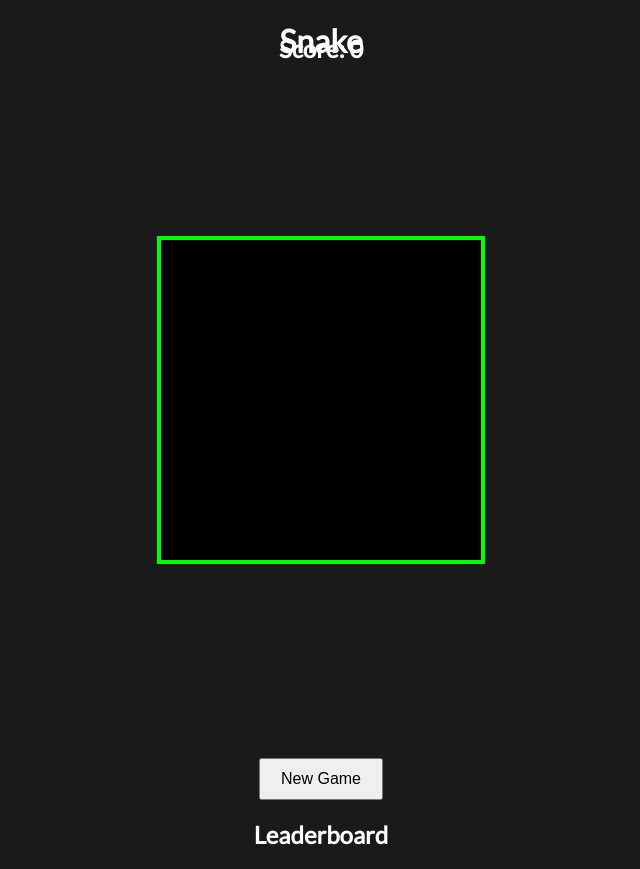
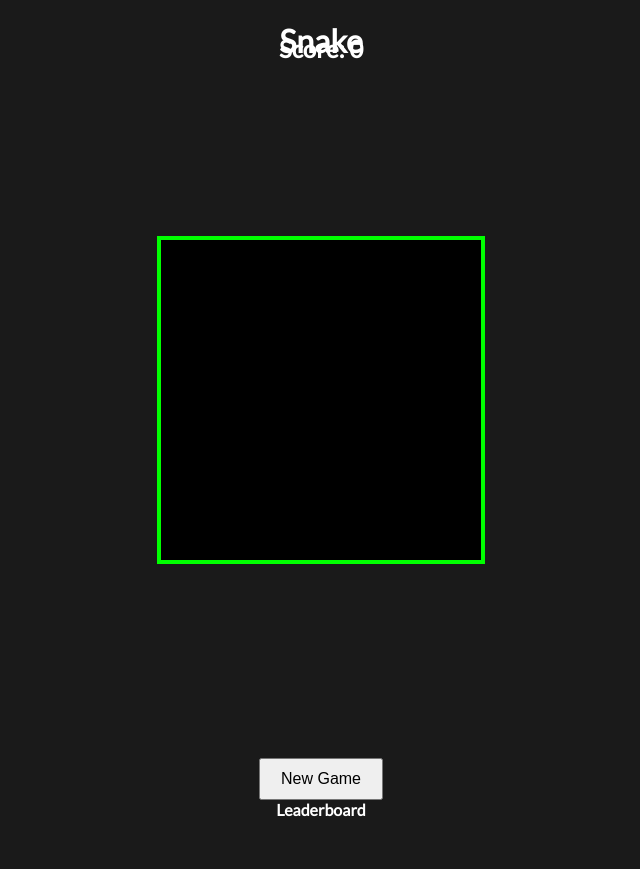
Before and after one commit to MehKoiter/snake-game, a website with bundled scripts: page index.html in a window 1280 px wide. Shown: the whole page, without its empty margins (319-959 px from the left). After the commit the page ends 819 px from the top, so only its background shows below. Built offline with nearby package versions, Linux system fonts and the light colour scheme; no server answers.

Commit message:
adjust html for leaderboard header

```diff
--- a/index.html
+++ b/index.html
@@ -17,9 +17,11 @@
         <button id="newGameButton">New Game</button>
     </div>
         <div id="leaderboard">
-            <h2>Leaderboard</h2>
-            <!-- Leaderboard entries will go here -->
-        </div>
+            <div class="leaderboard-header">
+                <strong>Leaderboard</strong>
+            </div>
+    <!-- Dynamic entries will go below -->
+</div>
     <div id="scoreSubmission" style="display: none;">
         <input type="text" id="playerName" placeholder="Enter your name" />
         <button id="submitScoreButton">Submit Score</button>
```
